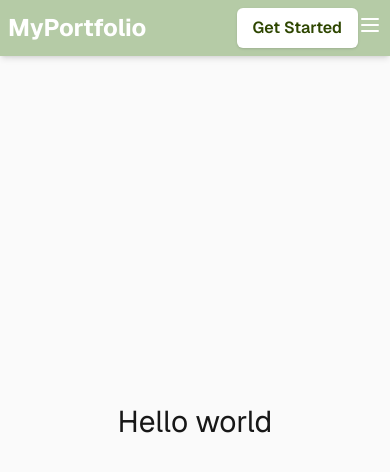
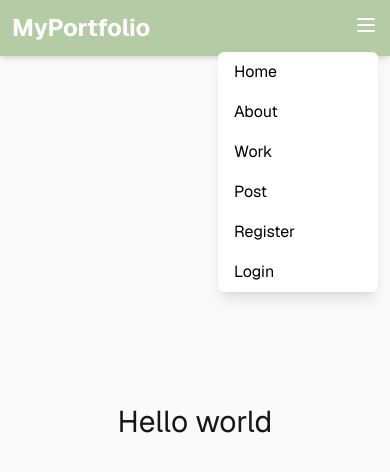
Before and after one commit to Daichi117/app-2025-11, a Next.js app: page / in a window 390 px wide. Both pictures are taken after a click on the button 370 px from the left and 24 px from the top of the page. Shown: the top 472 px of the page. Built offline with nearby package versions, Linux system fonts and the light colour scheme.

Commit message:
added nav

```diff
--- a/app/components/Navbar.tsx
+++ b/app/components/Navbar.tsx
@@ -9,15 +9,18 @@ export default function Navbar() {
     { label: "About", href: "/about" },
     { label: "Work", href: "/work" },
     { label: "Post", href: "/post" },
+  ];
 
-  ];
   const [isOpen, setIsOpen] = useState(false);
 
   return (
     <nav className="fixed top-0 left-0 w-full bg-[#B5CBA6] text-white shadow-md z-50">
-      <div className="max-w-screen-xl mx-auto flex justify-between items-center p-2">
-        <div className="text-2xl font-bold flex-1">MyPortfolio</div>
-        <ul className="hidden md:flex space-x-6 flex-1 p-4">
+      <div className="max-w-screen-xl mx-auto flex justify-between items-center p-3">
+        {/* 左：ロゴ */}
+        <div className="text-2xl font-bold flex-shrink-0">MyPortfolio</div>
+
+        {/* 中央：ナビ */}
+        <ul className="hidden md:flex justify-center flex-1 space-x-8 px-4">
           {navItems.map((item) => (
             <li key={item.href}>
               <Link
@@ -29,28 +32,28 @@ export default function Navbar() {
             </li>
           ))}
         </ul>
-        <div className="relative">
-      {/* ボタン */}
+
+        <div className="hidden md:block relative flex-shrink-0">
   <button
     onClick={() => setIsOpen(!isOpen)}
-        className="bg-white text-[#2E4600] px-4 py-2 rounded-md font-semibold shadow hover:bg-gray-100 transition-colors"
+    className="bg-white text-[#2E4600] px-4 py-2 rounded-md font-semibold shadow hover:bg-gray-100 transition-colors w-full"
   >
     Get Started
   </button>
 
   {/* ドロップダウン */}
   {isOpen && (
-        <div className="absolute right-0 mt-2 w-40 bg-white rounded-md shadow-lg flex flex-col z-50">
+    <div className="absolute right-0 mt-2 w-full bg-white rounded-md shadow-lg flex flex-col z-50">
       <Link
         href="/register"
-            className="px-4 py-2 text-gray-800 hover:bg-gray-100 transition-colors rounded-t-md"
+        className="px-4 py-2 text-gray-800 hover:bg-gray-100 transition-colors rounded-t-md w-full text-center"
         onClick={() => setIsOpen(false)}
       >
         Register
       </Link>
       <Link
         href="/login"
-            className="px-4 py-2 text-gray-800 hover:bg-gray-100 transition-colors rounded-b-md"
+        className="px-4 py-2 text-gray-800 hover:bg-gray-100 transition-colors rounded-b-md w-full text-center"
         onClick={() => setIsOpen(false)}
       >
         Login
@@ -59,9 +62,12 @@ export default function Navbar() {
   )}
 </div>
 
-        {/* モバイル用ハンバーガーメニュー（簡易） */}
-        <div className="md:hidden">
-          <button className="text-white focus:outline-none">
+        {/* モバイル用ハンバーガーメニュー */}
+        <div className="md:hidden relative">
+          <button
+            onClick={() => setIsOpen(!isOpen)}
+            className="text-white focus:outline-none"
+          >
             <svg
               className="w-6 h-6"
               fill="none"
@@ -76,6 +82,37 @@ export default function Navbar() {
               />
             </svg>
           </button>
+
+          {/* モバイルメニュー */}
+          {isOpen && (
+            <div className="absolute right-0 mt-2 w-40 bg-white rounded-md shadow-lg flex flex-col z-50 text-black">
+              {navItems.map((item) => (
+                <Link
+                  key={item.href}
+                  href={item.href}
+                  className="px-4 py-2 hover:bg-gray-100 transition-colors"
+                  onClick={() => setIsOpen(false)}
+                >
+                  {item.label}
+                </Link>
+              ))}
+              {/* モバイルではここにGet Startedの中身を入れる */}
+              <Link
+                href="/register"
+                className="px-4 py-2 hover:bg-gray-100 transition-colors rounded-t-md"
+                onClick={() => setIsOpen(false)}
+              >
+                Register
+              </Link>
+              <Link
+                href="/login"
+                className="px-4 py-2 hover:bg-gray-100 transition-colors rounded-b-md"
+                onClick={() => setIsOpen(false)}
+              >
+                Login
+              </Link>
+            </div>
+          )}
         </div>
       </div>
     </nav>
```
Lines whose indentation alone changed are shown as unchanged.
